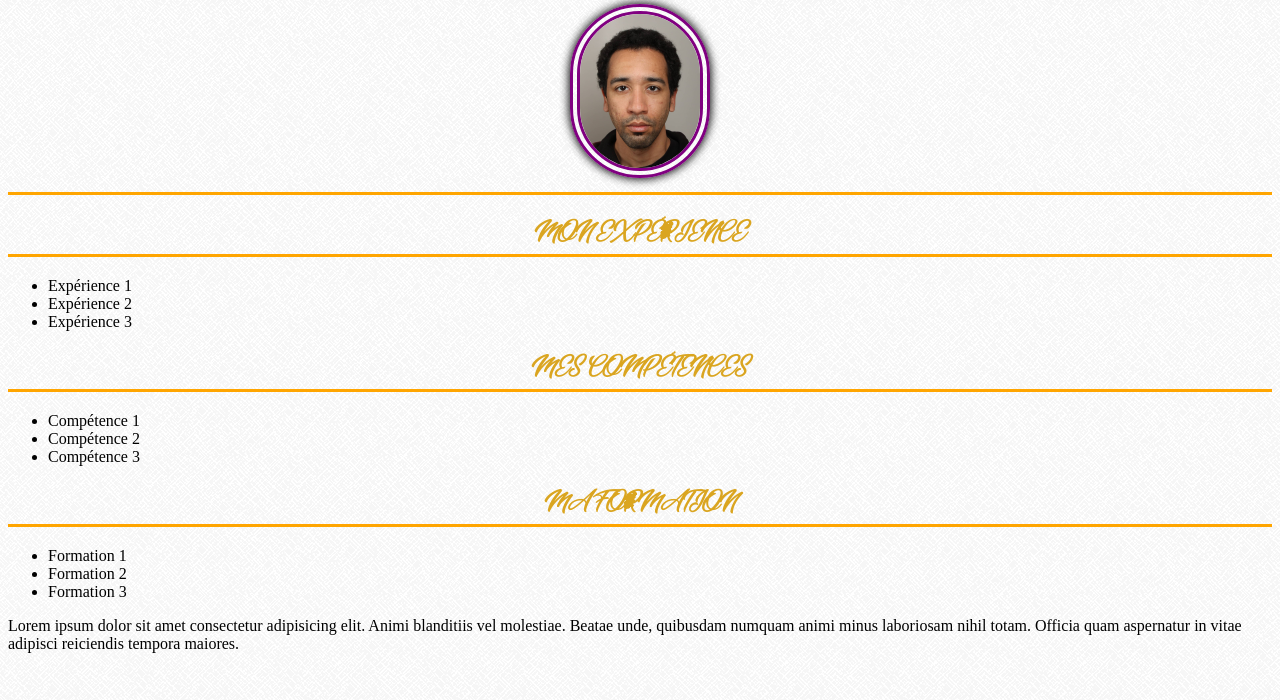
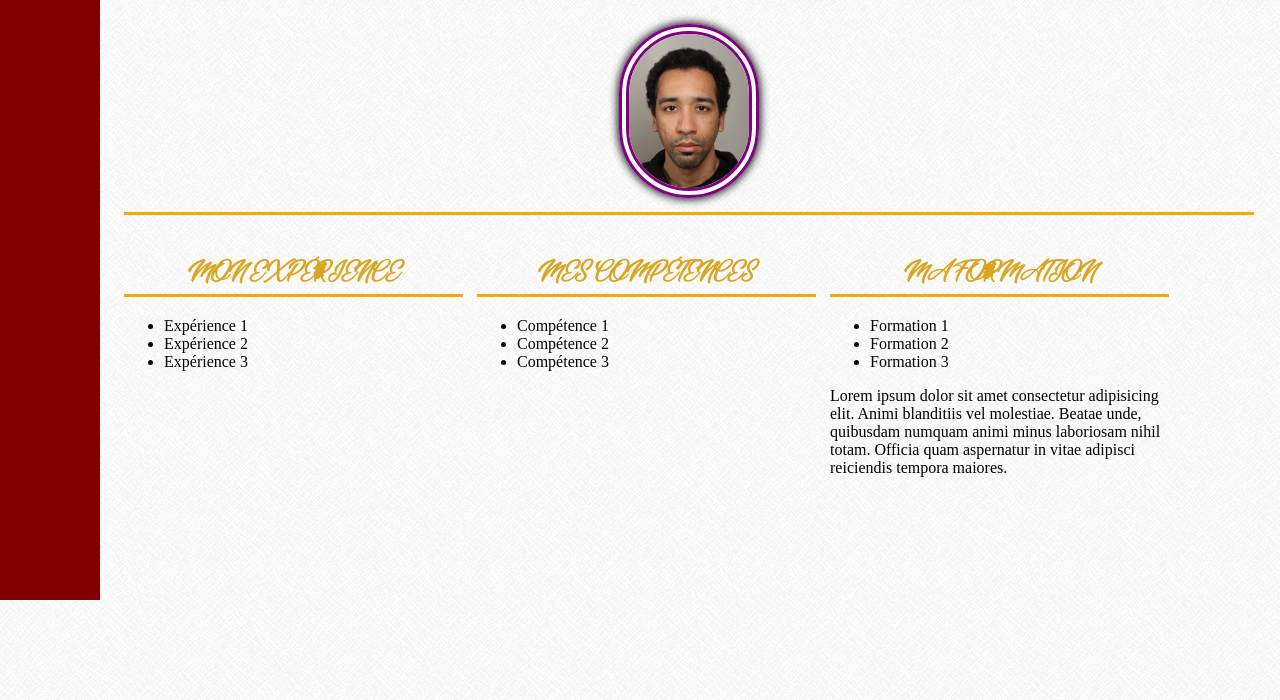
Before and after one commit to mentor-OC-archist/OC__frontend__P2, a plain HTML site: page index.html in a window 1280 px wide. Shown: the part 100-800 px from the top of the page. Drawn offline with Linux system fonts and the light colour scheme.

Commit message:
ÉTAPE 3 VALIDÉE

```diff
--- a/index.html
+++ b/index.html
@@ -9,6 +9,7 @@
     </head>
     <body>
 
+        <main class="wrapper">
             <h1>
                <p>ACHI Cyrille Agnissan</p>
                <a href="./cv-ACHI-cyrille-agnissan-porfolio-archist.jpg" target="_blank">
@@ -44,6 +45,7 @@
                    Lorem ipsum dolor sit amet consectetur adipisicing elit. Animi blanditiis vel molestiae. Beatae unde, quibusdam numquam animi minus laboriosam nihil totam. Officia quam aspernatur in vitae adipisci reiciendis tempora maiores.
                </p>
             </section>
+        </main>
 
     </body>
 </html>
--- a/style.css
+++ b/style.css
@@ -25,6 +25,7 @@
 ------------------------------------------------------------------------------------
 */
 
+*{box-sizing: border-box;}
 
 body{
     background: url(greyzz.png);
@@ -53,21 +54,41 @@ h1,h2{
 
 
 body{
-
+    margin:0;
+}
+body:before{
+    content:"";
+    display:inline-block;
+    width:100px;
+    background-color: maroon;
+    height:700px;
 }
 
-body>h1{
+body>.wrapper{
+    display:inline-block;
+    width: calc(100% - 110px);
+    vertical-align: top;
+    padding: 20px;
 }
-body>h1>p{}
-body>h1>a{}
-body>h1>a>img{
+body>.wrapper>h1{
+}
+body>.wrapper>h1>p{}
+body>.wrapper>h1>a{}
+body>.wrapper>h1>a>img{
     border:10px double purple;
     border-radius: 1000px;
     box-shadow: 0 0 10px 1px black ;
 }
 
-body>section{}
-body>section>h2{}
-body>section>ul{}
-body>section>ul>li{}
-body>section>p{}
+body>.wrapper>section{
+    width:30%;
+    display:inline-block;
+    vertical-align: top;
+}
+body>.wrapper>section:nth-of-type(2){
+    margin: 0 10px;
+}
+body>.wrapper>section>h2{}
+body>.wrapper>section>ul{}
+body>.wrapper>section>ul>li{}
+body>.wrapper>section>p{}
```
Lines whose indentation alone changed are shown as unchanged.
